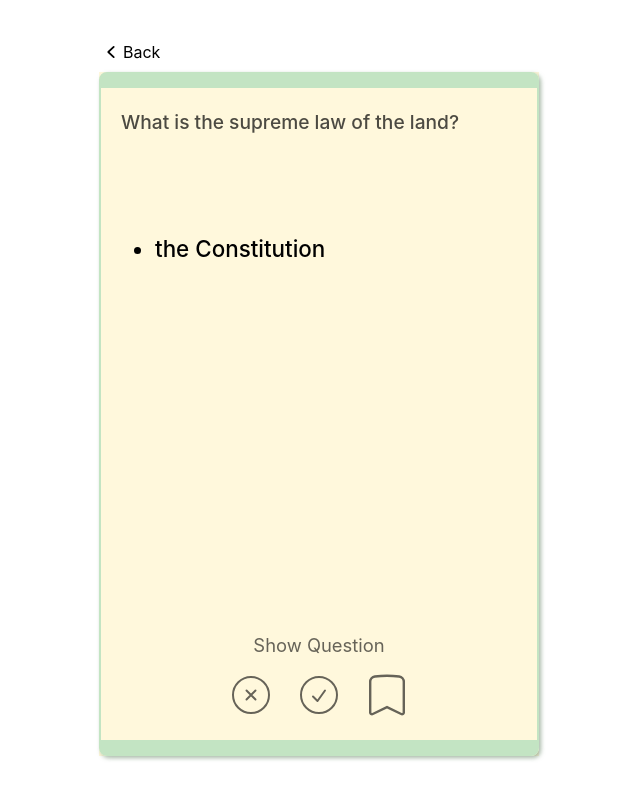
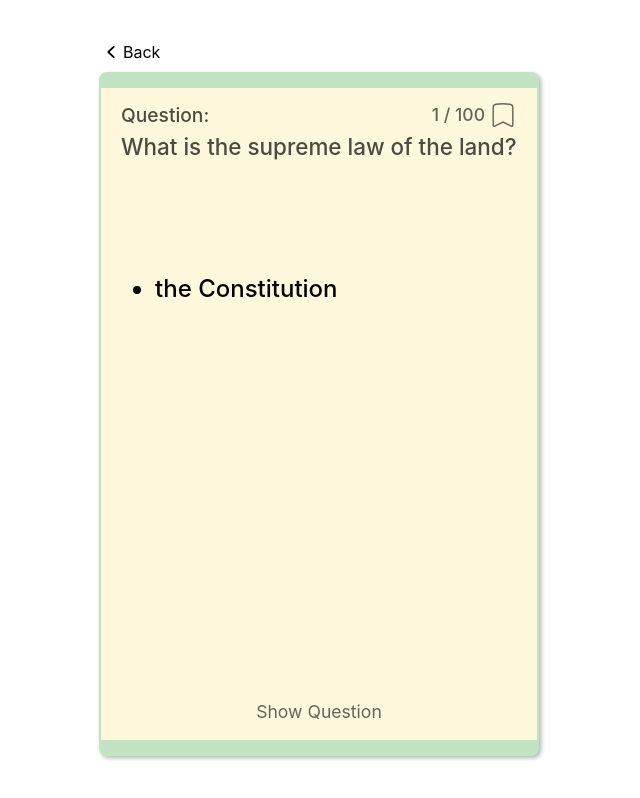
Before and after one commit to sprajams/flashcards, a React (Create React App) app: page /bookmark/1 in a window 1280 px wide. Both pictures are taken after a click on the button "Show Answer". Shown: the whole page, without its empty margins (321-961 px from the left). Built offline with nearby package versions, Linux system fonts and the light colour scheme.

Commit message:
simplify layout of card, bookmark always displayed

```diff
--- a/src/components/CardLayout/index.jsx
+++ b/src/components/CardLayout/index.jsx
@@ -11,6 +11,7 @@ const CardLayout = ({
   setActiveFront,
   totalQ,
   cardId,
+  testMode,
 }) => {
   // get state of bookmarks
   const bookmarkState = useSelector((state) => state.bookmarks);
@@ -26,17 +27,66 @@ const CardLayout = ({
 
   return (
     <div className={styles.outer}>
-      <div className={styles.topWrap}>
-        {activeFront ? (
-          <>
+      <div className={styles.topContainer}>
+        <div className={styles.topInfo}>
           <h4>Question: </h4>
+          <div className={styles.qInfoWrap}>
             <span className={styles.infoSmall}>
               {index + 1} / {totalQ}
             </span>
-          </>
+            {/* bookmark icon/button */}
+            {isBookmarked ? (
+              <button
+                className={clsx(
+                  styles.infoSmall,
+                  styles.bookmarkBtn,
+                  styles.iconWrap
+                )}
+                onClick={handleUnbookmark}
+              >
+                {/* bookmarked, filled icon */}
+                <svg
+                  xmlns="http://www.w3.org/2000/svg"
+                  viewBox="0 0 20 20"
+                  fill="currentColor"
+                  className="w-5 h-5 icon"
+                >
+                  <path
+                    fillRule="evenodd"
+                    d="M10 2c-1.716 0-3.408.106-5.07.31C3.806 2.45 3 3.414 3 4.517V17.25a.75.75 0 001.075.676L10 15.082l5.925 2.844A.75.75 0 0017 17.25V4.517c0-1.103-.806-2.068-1.93-2.207A41.403 41.403 0 0010 2z"
+                    clipRule="evenodd"
+                  />
+                </svg>
+              </button>
             ) : (
-          <h4>{question}</h4>
+              <button
+                className={clsx(
+                  styles.infoSmall,
+                  styles.bookmarkBtn,
+                  styles.iconWrap
                 )}
+                onClick={handleBookmark}
+              >
+                {/* bookmark-able, outlined icon */}
+                <svg
+                  xmlns="http://www.w3.org/2000/svg"
+                  viewBox="0 0 20 20"
+                  fill="none"
+                  stroke="currentColor"
+                  strokeWidth={1}
+                  className="w-5 h-5 icon"
+                >
+                  <path
+                    fillRule="evenodd"
+                    d="M10 2c-1.716 0-3.408.106-5.07.31C3.806 2.45 3 3.414 3 4.517V17.25a.75.75 0 001.075.676L10 15.082l5.925 2.844A.75.75 0 0017 17.25V4.517c0-1.103-.806-2.068-1.93-2.207A41.403 41.403 0 0010 2z"
+                    clipRule="evenodd"
+                  />
+                </svg>
+              </button>
+            )}
+          </div>
+        </div>
+        {activeFront ? null : <h3>{question}</h3>}
       </div>
 
       <div className={styles.mainWrap}>
@@ -60,9 +110,11 @@ const CardLayout = ({
         >
           {activeFront ? "Show Answer" : "Show Question"}
         </button>
-        {activeFront ? (
-          ""
-        ) : (
+
+        {/* TODO: section for test mode */}
+        {activeFront
+          ? ""
+          : testMode && (
               <div className={styles.actionBtnWrap}>
                 <button
                   className={clsx(
@@ -110,55 +162,6 @@ const CardLayout = ({
                     />
                   </svg>
                 </button>
-            {isBookmarked ? (
-              <button
-                className={clsx(
-                  styles.infoSmall,
-                  styles.answerBtnWrap,
-                  styles.iconWrap
-                )}
-                onClick={handleUnbookmark}
-              >
-                {/* bookmarked, filled icon */}
-                <svg
-                  xmlns="http://www.w3.org/2000/svg"
-                  viewBox="0 0 20 20"
-                  fill="currentColor"
-                  className="w-5 h-5 icon"
-                >
-                  <path
-                    fillRule="evenodd"
-                    d="M10 2c-1.716 0-3.408.106-5.07.31C3.806 2.45 3 3.414 3 4.517V17.25a.75.75 0 001.075.676L10 15.082l5.925 2.844A.75.75 0 0017 17.25V4.517c0-1.103-.806-2.068-1.93-2.207A41.403 41.403 0 0010 2z"
-                    clipRule="evenodd"
-                  />
-                </svg>
-              </button>
-            ) : (
-              <button
-                className={clsx(
-                  styles.infoSmall,
-                  styles.answerBtnWrap,
-                  styles.iconWrap
-                )}
-                onClick={handleBookmark}
-              >
-                {/* bookmark-able, outlined icon */}
-                <svg
-                  xmlns="http://www.w3.org/2000/svg"
-                  viewBox="0 0 20 20"
-                  fill="none"
-                  stroke="currentColor"
-                  strokeWidth={1}
-                  className="w-5 h-5 icon"
-                >
-                  <path
-                    fillRule="evenodd"
-                    d="M10 2c-1.716 0-3.408.106-5.07.31C3.806 2.45 3 3.414 3 4.517V17.25a.75.75 0 001.075.676L10 15.082l5.925 2.844A.75.75 0 0017 17.25V4.517c0-1.103-.806-2.068-1.93-2.207A41.403 41.403 0 0010 2z"
-                    clipRule="evenodd"
-                  />
-                </svg>
-              </button>
-            )}
               </div>
             )}
       </div>
--- a/src/components/CardLayout/styles.module.scss
+++ b/src/components/CardLayout/styles.module.scss
@@ -1,22 +1,23 @@
 .outer {
   height: 100%;
   border: 2px solid rgb(195, 228, 195);
+  border-radius: 8px;
   border-top: 16px solid rgb(195, 228, 195);
   border-bottom: 16px solid rgb(195, 228, 195);
-  border-radius: 8px;
   box-shadow: 2px 2px 4px rgba(133, 156, 133, 0.7);
-  padding: 20px;
+  background: rgb(255, 248, 220);
+  padding: 12px 20px;
   display: flex;
   flex-direction: column;
   justify-content: space-between;
   align-items: flex-start;
   width: 100%;
+  gap: 4px;
 }
 
-.topWrap {
+.topContainer {
   display: flex;
-  justify-content: space-between;
-  align-items: center;
+  flex-direction: column;
   color: rgb(0, 0, 0, 0.7);
   font-size: 1.2rem;
   width: 100%;
@@ -24,15 +25,24 @@
     font-weight: 500;
   }
 }
-
+.topInfo {
+  display: flex;
+  justify-content: space-between;
+  align-items: center;
+}
+.qInfoWrap {
+  display: flex;
+  justify-content: center;
+  align-items: center;
+}
 .infoSmall {
-  font-size: 1.15rem;
+  font-size: 1.1rem;
   color: rgb(0, 0, 0, 0.6);
 }
 
 .mainWrap {
   font-size: 1.25rem;
-  height: 300px;
+  height: 325px;
   width: 100%;
   padding: 4px;
   overflow-y: scroll;
@@ -51,7 +61,7 @@
 }
 
 .answerWrap {
-  font-size: 1.4rem;
+  font-size: 1.5rem;
   padding-left: 30px;
   font-weight: 500;
 }
@@ -61,17 +71,19 @@
   flex-direction: column;
   justify-content: center;
   margin: 0 auto;
-  height: 100px;
   align-items: center;
   width: 100%;
 }
 .answerBtnWrap {
   cursor: pointer;
   background-color: inherit;
-  height: 50px;
+  height: 32px;
   border: none;
+  border-radius: 8px;
+  padding: 0 8px;
   &:hover {
     color: rgb(0, 0, 0, 0.9);
+    text-decoration: underline;
   }
 }
 .iconWrap {
@@ -80,6 +92,14 @@
   margin: 0 auto;
   width: 48px;
   height: 48px;
+}
+.bookmarkBtn {
+  border: none;
+  background: inherit;
+  width: 28px;
+  height: 30px;
+  margin-left: 4px;
+  cursor: pointer;
 }
 .icon {
   height: 100%;
--- a/src/components/CardMain/styles.module.scss
+++ b/src/components/CardMain/styles.module.scss
@@ -6,7 +6,6 @@
 
 .contentContainer {
   flex-grow: 1;
-  background: rgb(255, 248, 220);
   margin-bottom: 4px;
 }
 
```
Lines whose indentation alone changed are shown as unchanged.
